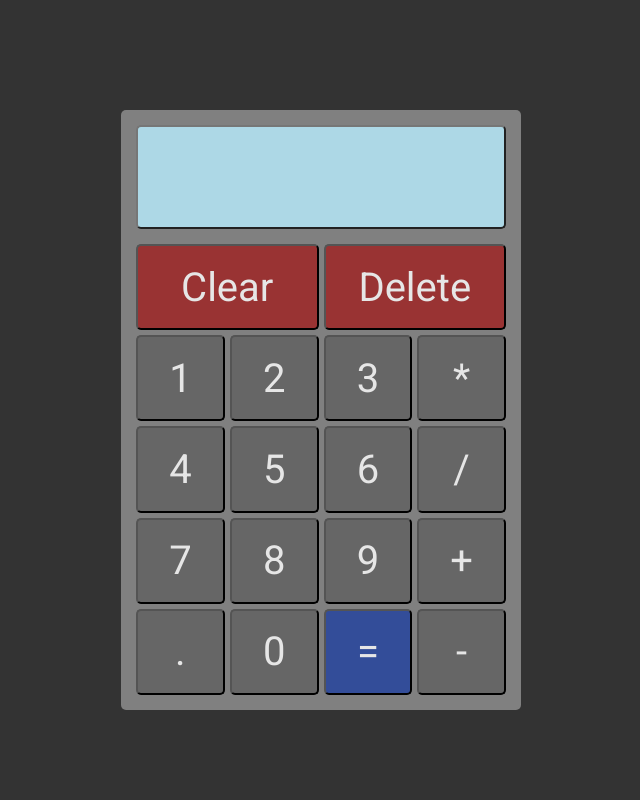
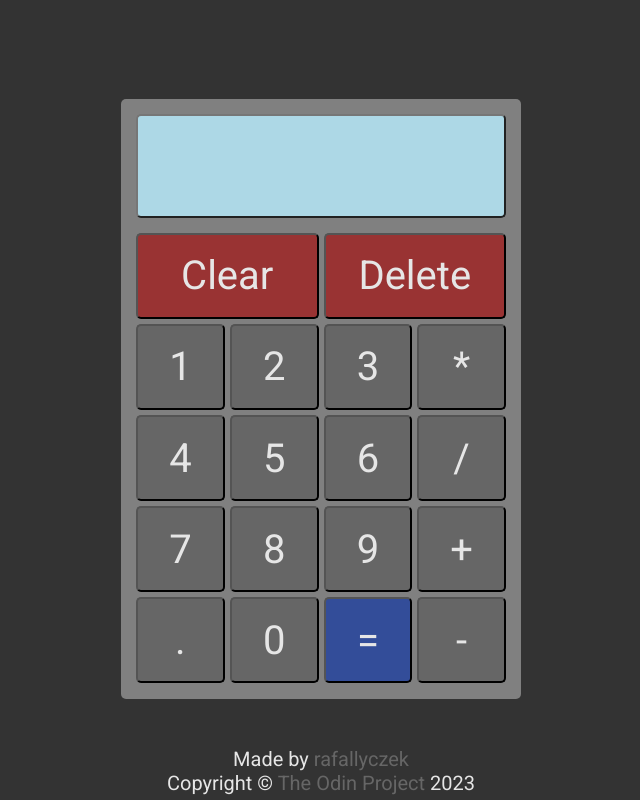
Before and after one commit to rafallyczek/odin-calc, a plain HTML site: page index.html in a window 1280 px wide. Shown: the whole page, without its empty margins (319-959 px from the left). Drawn offline with Linux system fonts and the light colour scheme; a web font is replaced by a local one.

Commit message:
Add footer
Adde footer to page layout.

```diff
--- a/css/style.css
+++ b/css/style.css
@@ -7,8 +7,6 @@ body{
     height: 100vh;
     display: flex;
     flex-direction: column;
-    justify-content: center;
-    align-items: center;
     font-family: "Roboto";
     font-size: 30px;
     text-align: center;
@@ -16,11 +14,19 @@ body{
     color: #e6e6e6;
     border-radius: 5px;
 }
-
 div{
     border-radius: inherit;
 }
-
+p{
+    margin: 0;
+}
+a{
+    color: #666666;
+    text-decoration: none;
+}
+a:hover{
+    color: gray;
+}
 button{
     font-size: 40px;
     background-color: #666666;
@@ -30,13 +36,20 @@ button{
     border-radius: inherit;
 }
 
+.content{
+    display: flex;
+    flex-direction: column;
+    justify-content: center;
+    align-items: center;
+    flex: 1;
+}
 .error{
     width: 400px;
+    min-height: 45px;
     padding: 5px;
     margin-bottom: 10px;
     opacity: 0;
 }
-
 .calculator-container{
     display: flex;
     flex-direction: column;
@@ -46,17 +59,23 @@ button{
     gap: 15px;
     padding: 15px;
 }
-
 .display{
     padding: 5px 10px;
     flex: 1;
 }
-
 .buttons{
     display: flex;
     flex-wrap: wrap;
     flex: 5;
     gap: 5px;
+}
+.footer{
+    display: flex;
+    flex-direction: column;
+    justify-content: center;
+    padding: 5px;
+    border-radius: 0;
+    font-size: 20px;
 }
 
 .button-big{
--- a/index.html
+++ b/index.html
@@ -11,6 +11,7 @@
     <script src="./javascript/script.js" defer></script>
 </head>
 <body>
+    <div class="content">
         <div class="error red"></div>
         <div class="calculator-container bg-clr-gray">
             <div class="display border-btn bg-clr-light font-clr-dark text-left font-digital"></div>
@@ -35,5 +36,10 @@
                 <button value="-" class="button-small">-</button>
             </div>
         </div>
+    </div>
+    <div class="footer">
+        <p>Made by <a href="https://github.com/rafallyczek">rafallyczek</a>
+        <p>Copyright © <a href="https://www.theodinproject.com/">The Odin Project</a> 2023
+    </div>
 </body>
 </html>
```
Lines whose indentation alone changed are shown as unchanged.
